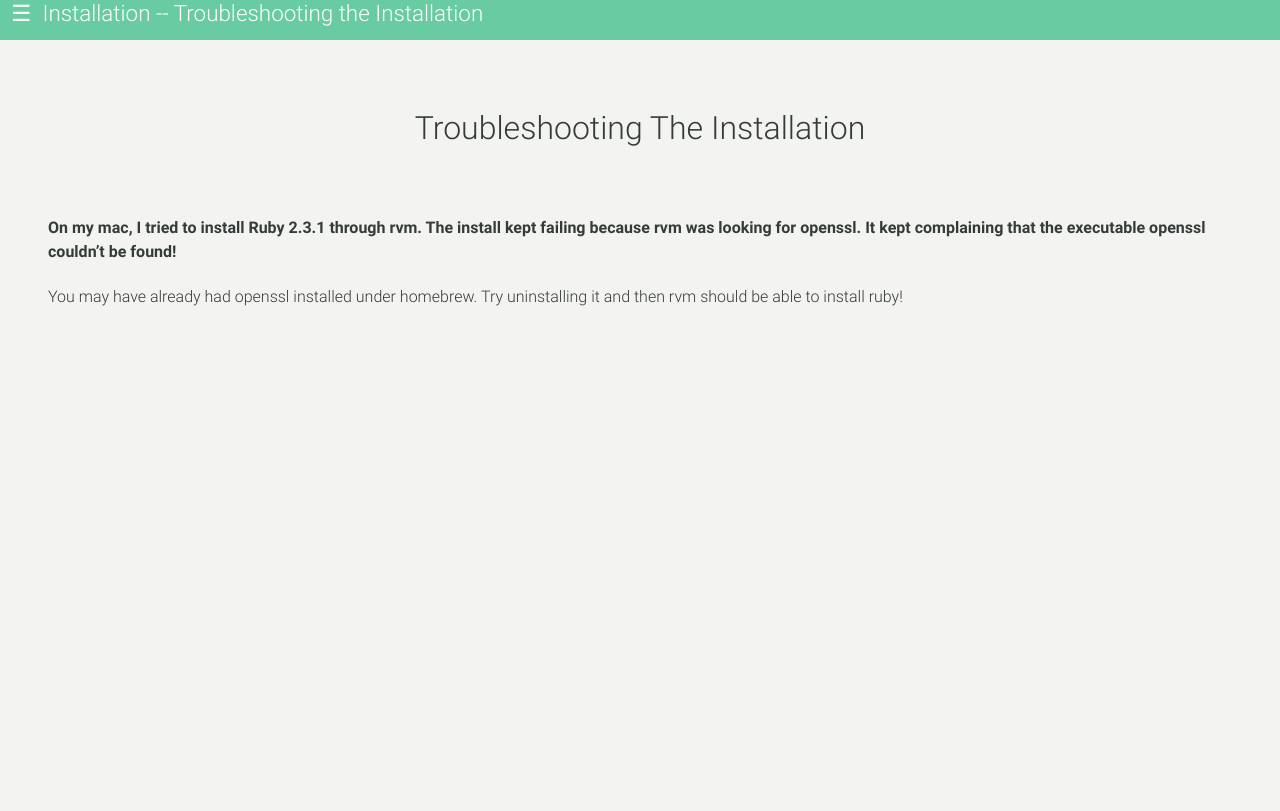
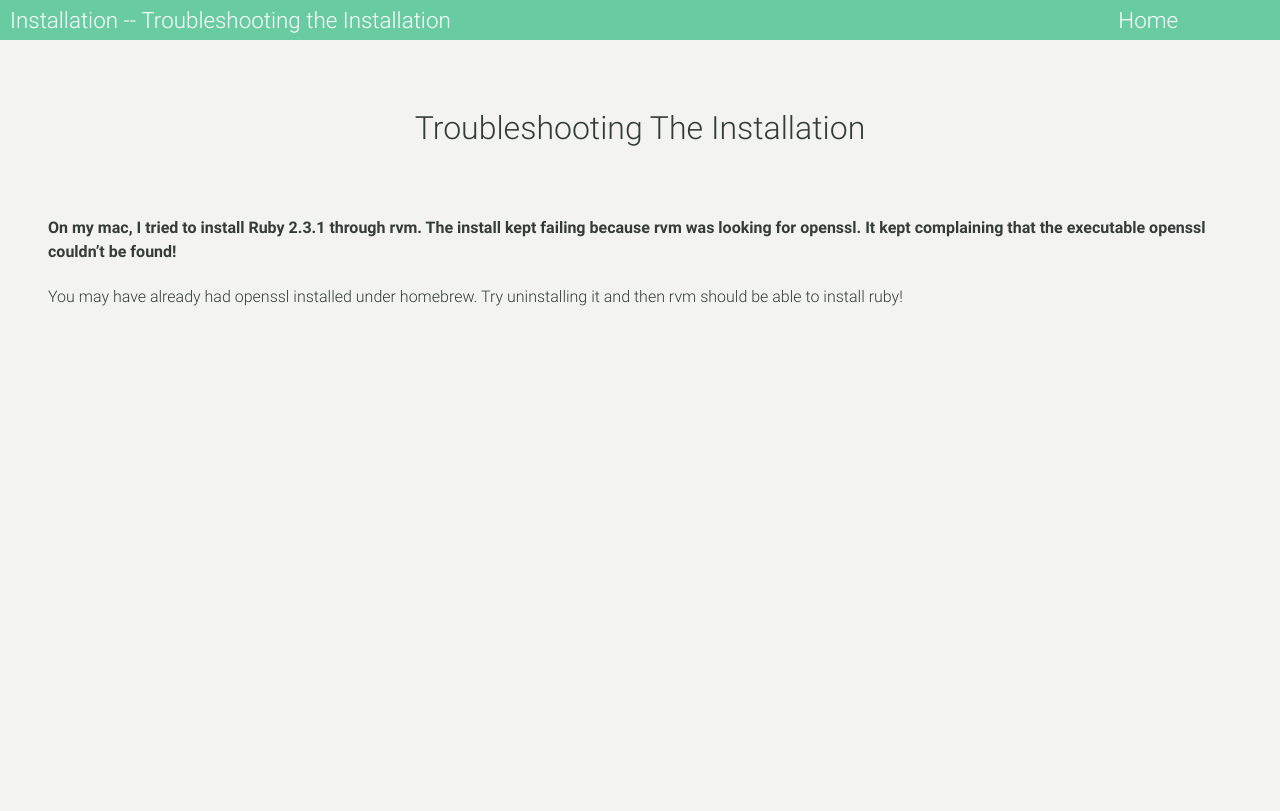
Before and after one commit to bmoreonrails/rails_tutorial, a Jekyll site: the page built from _installation/troubleshooting.md, in a window 1280 px wide. Shown: the top 811 px of the page. Built offline with Jekyll 4.4.1, drawn with Linux system fonts in a browser that asks for light colours; grey boxes are pictures that could not be loaded.

Commit message:
Improve navigation around site

```diff
--- a/_includes/installation_navigation.html
+++ b/_includes/installation_navigation.html
@@ -1,18 +1,7 @@
-<div class="tutorial_nav">
-  <ul id="menu-list">
-    {% for install_guide in site.installation %}
-     <li>
-      <a href="{{ site.baseurl }}{{install_guide.url}}" target="_self">
-        {{ install_guide.title }}
-       </a>
-     </li>
-    {% endfor %}
-   </ul>
+<div class="tutorial_nav before_you_get_started_nav">
 
-  <div class="menu" data-toggle="#menu-list">
-    <a href="#menu" class="hamburger" target="_self">
-      <div class="hamburger-icon"> &#9776</div>
+  <div class="menu">
       <div class="menu-title">Installation -- {{ page.title }}</div>
-    </a>
+      <div class="menu-title"><a href="{{site.baseurl}}/" target="_self">Home</a></div>
   </div>
 </div>
--- a/_scss/tutorial/tutorial_nav.scss
+++ b/_scss/tutorial/tutorial_nav.scss
@@ -33,6 +33,10 @@
     text-decoration: none;
   }
 
+  a:hover {
+    text-decoration: underline;
+  }
+
   .menu {
     font-size: 1.4em;
     cursor: pointer;
@@ -56,9 +60,6 @@
   ul {
     display: none;
     list-style: none;
-    a:hover {
-      text-decoration: underline;
-    }
   }
 
   .progress {
```
Also changed, not shown: installation.md (+1 -0 lines).
